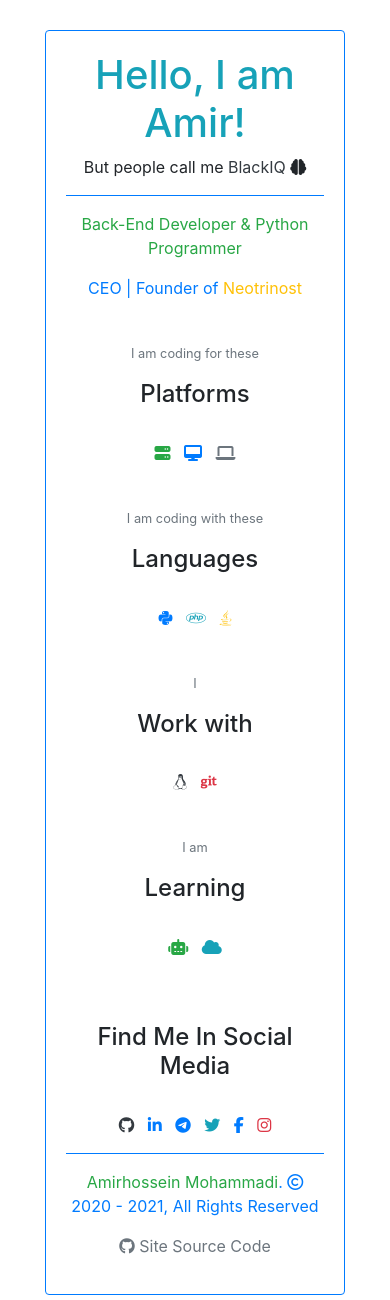
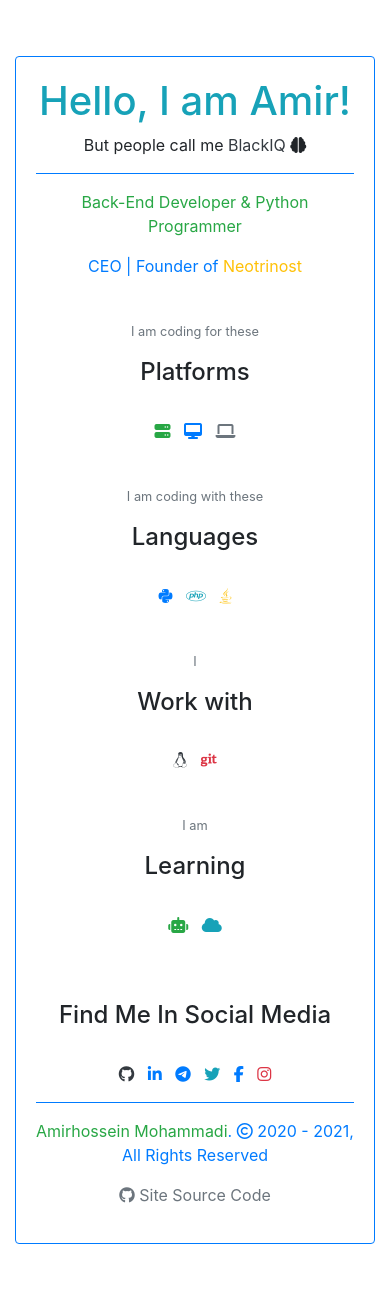
Before and after one commit to BlackIQ/BlackIQ.ir, a Flask app: page / in a window 390 px wide. Shown: the top 1300 px of the page. After the commit the page ends 1244 px from the top, so only its background shows below. Run offline with Flask 2, Linux system fonts and the light colour scheme; some libraries are stand-ins or nearby versions.

Commit message:
Now it is responsive

```diff
--- a/app/templates/index.html
+++ b/app/templates/index.html
@@ -1,18 +1,25 @@
 <!DOCTYPE html>
 <html>
 	<head>
-        <title>Amirhossein Mohammadi</title>
+
+        <!-- START STYLE AND FONT TAG -->
+
 		<link href="https://fonts.googleapis.com/css?family=Karla:400,700&display=swap" rel="stylesheet">
 		<link rel="stylesheet" href="https://cdn.materialdesignicons.com/4.8.95/css/materialdesignicons.min.css">
 		<link rel="stylesheet" href="https://stackpath.bootstrapcdn.com/bootstrap/4.4.1/css/bootstrap.min.css">
 		<script src="https://kit.fontawesome.com/4a679d8ec0.js" crossorigin="anonymous"></script>
 		<style>
 			body {
-				padding: 30px;
+				padding-top: 56px;
 			}
 		</style>
+
+        <!-- END STYLE AND FONT TAG -->
+
 	</head>
+
 	<body>
+
         <div class="container-fluid">
             <div class="text-center">
                 <div class="row">
@@ -111,7 +118,9 @@
                 </div>
             </div>
         </div>
+
 		<script src="https://code.jquery.com/jquery-3.4.1.min.js"></script>
 		<script src="https://stackpath.bootstrapcdn.com/bootstrap/4.4.1/js/bootstrap.min.js"></script>
+
 	</body>
 </html>
```
Lines whose indentation alone changed are shown as unchanged.
